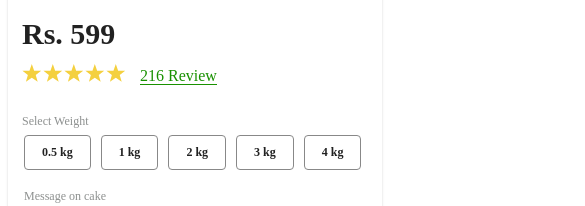
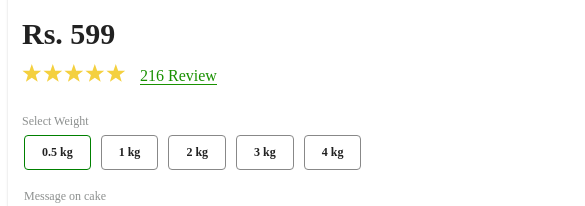
Before and after one commit to Dilip138/floweraura, a React app: page / in a window 390 px wide. Shown: the part 1423-1629 px from the top of the page, 585 px wide, since content can reach past the window. Built offline with nearby package versions, Linux system fonts and the light colour scheme; the HTML template or start-up script is replaced by a standard one.

Commit message:
[Dilip]Refactor. buisness logic of floweraura componentes for making a responsive

```diff
--- a/src/Components/floweraura.jsx
+++ b/src/Components/floweraura.jsx
@@ -19,6 +19,7 @@ import KeyboardArrowUpIcon from '@material-ui/icons/KeyboardArrowUp';
 import cakeData from '../Components/cake.json';
 import rateDescData from '../Components/rateDesc.json';
 import './flowermain.less';
+import { green, grey } from '@material-ui/core/colors';
 
 const theme = createMuiTheme({
     overrides: {
@@ -46,6 +47,7 @@ class Floweraura extends Component {
             click1: false,
             click2: false,
             click3: false,
+            color:false,
             selectedDate: ''
         }
     }
@@ -57,7 +59,8 @@ class Floweraura extends Component {
     handleChangeValue(valueCake) {
         this.setState({
             value: valueCake,
-            open: !this.state.open
+            open: !this.state.open,
+            color:!this.state.color
         })
     }
     handleIconChange() {
@@ -153,7 +156,7 @@ class Floweraura extends Component {
                             </div >
                             <ul className="cake-weight" type="none">
 
-                                <li onClick={() => this.handleChangeValue(599)} id="2" className="active">0.5 kg</li>
+                                <li style={{borderColor:this.state.color ? 'gray' : 'green'}} onClick={() => this.handleChangeValue(599)} id="2" className="active">0.5 kg</li>
                                 <li onClick={() => this.handleChangeValue(1099)} id="3" className="weight-normal">1 kg</li>
                                 <li onClick={() => this.handleChangeValue(1999)} id="4" className="weight-normal">2 kg</li>
                                 <li onClick={() => this.handleChangeValue(2999)} id="5" className="weight-normal">3 kg</li>
--- a/src/Components/flowermain.less
+++ b/src/Components/flowermain.less
@@ -1,4 +1,8 @@
 @import '../less/constant.less';
+
+.main-floweraura{
+    width: fit-content;
+}
 
 .header {
     display: flex;
```
Also changed, not shown: 1 other file (tests, documents, lock files or other folders).
